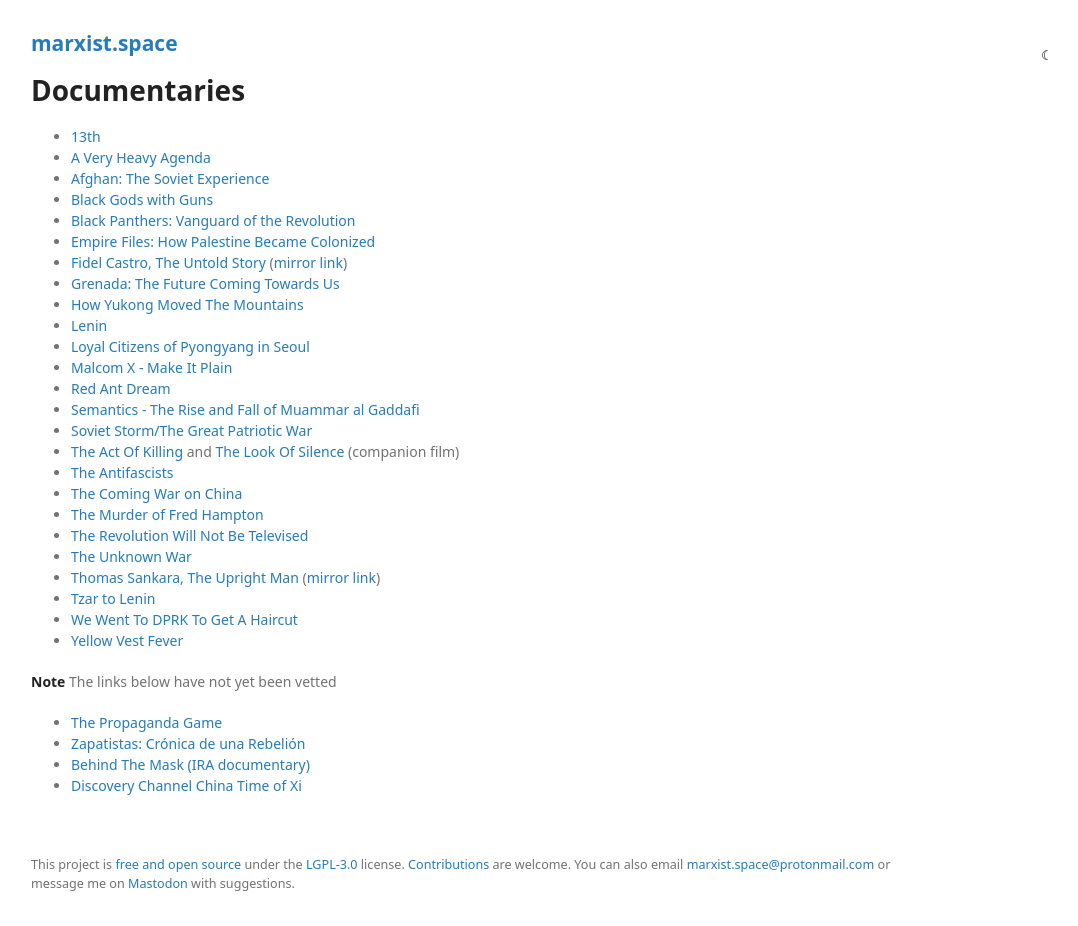
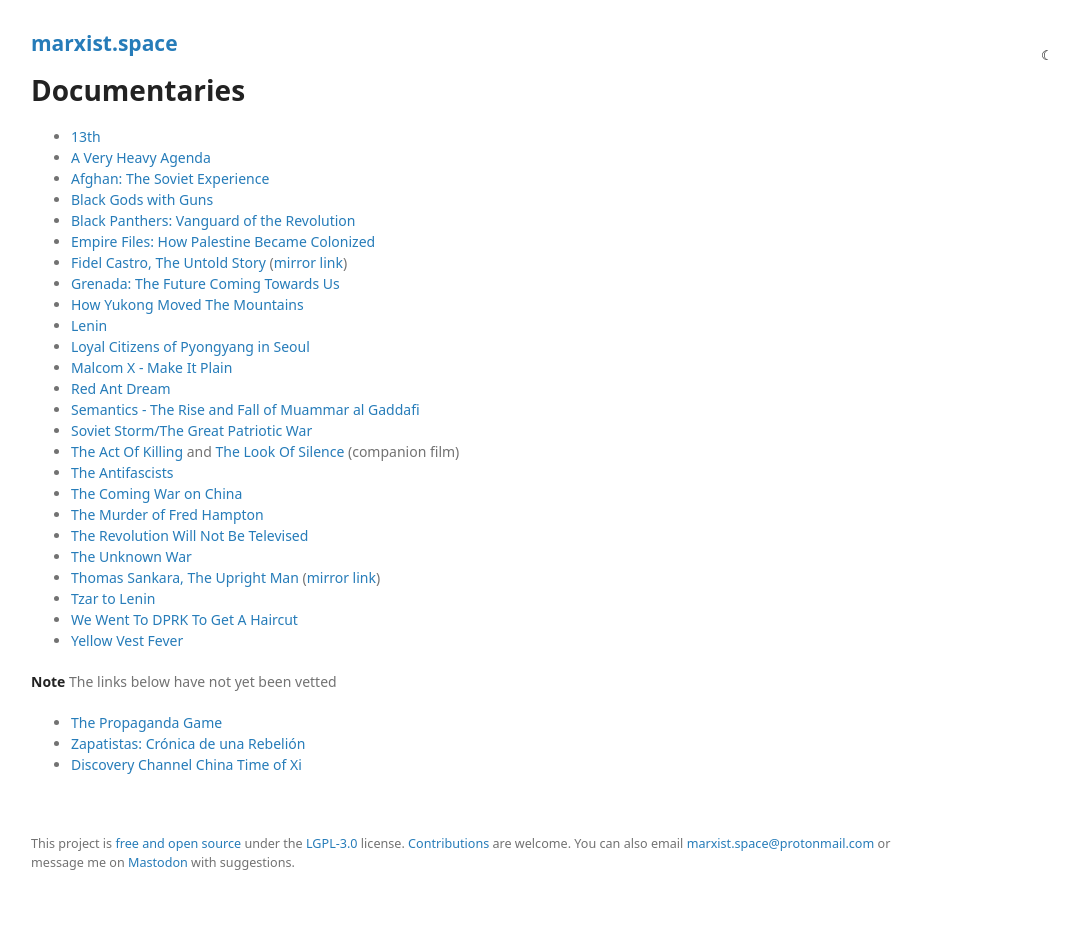
Before and after one commit to prolesoft/marxist.space, a Jekyll site: the page built from documentaries.md, in a window 1280 px wide. Shown: the whole page, without its empty margins (179-1257 px from the left). Built offline with Jekyll 4.4.1, drawn with Linux system fonts in a browser that asks for light colours; our own code applies the rules of GitHub Pages for plain Markdown files; after the commit the page ends 905 px from its top, so only the background shows below that.

Commit message:
documentaries.md

```diff
--- a/documentaries.md
+++ b/documentaries.md
@@ -37,5 +37,4 @@
 
 * [The Propaganda Game](https://en.wikipedia.org/wiki/The_Propaganda_Game)
 * [Zapatistas: Crónica de una Rebelión](https://peertube.social/videos/watch/095ab314-5b94-432f-93e4-a3c83859795c)
-* [Behind The Mask (IRA documentary)](https://peertube.social/videos/watch/51e72798-6b8b-47d2-88e4-4b5e113adb7d)
 * [Discovery Channel China Time of Xi](https://youtube.com/watch?v=9xB1TvNL4m8)
```
